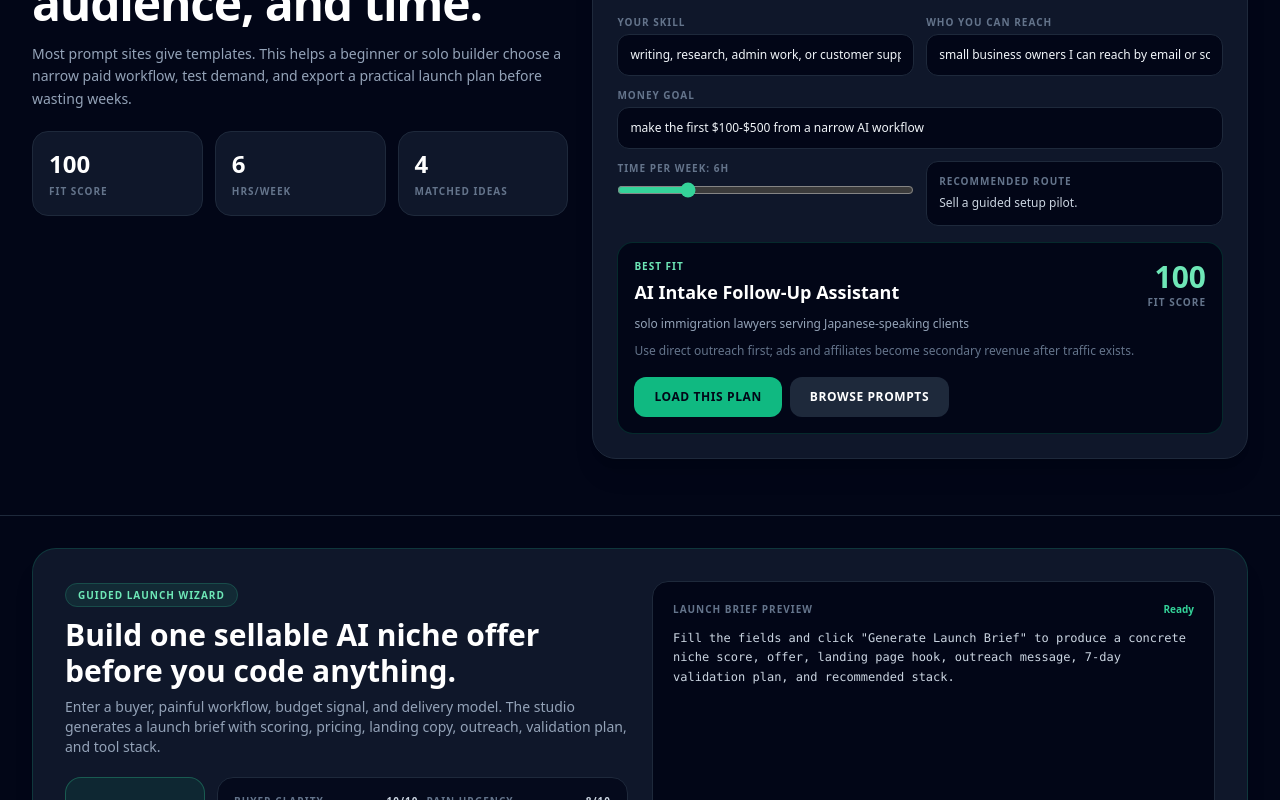
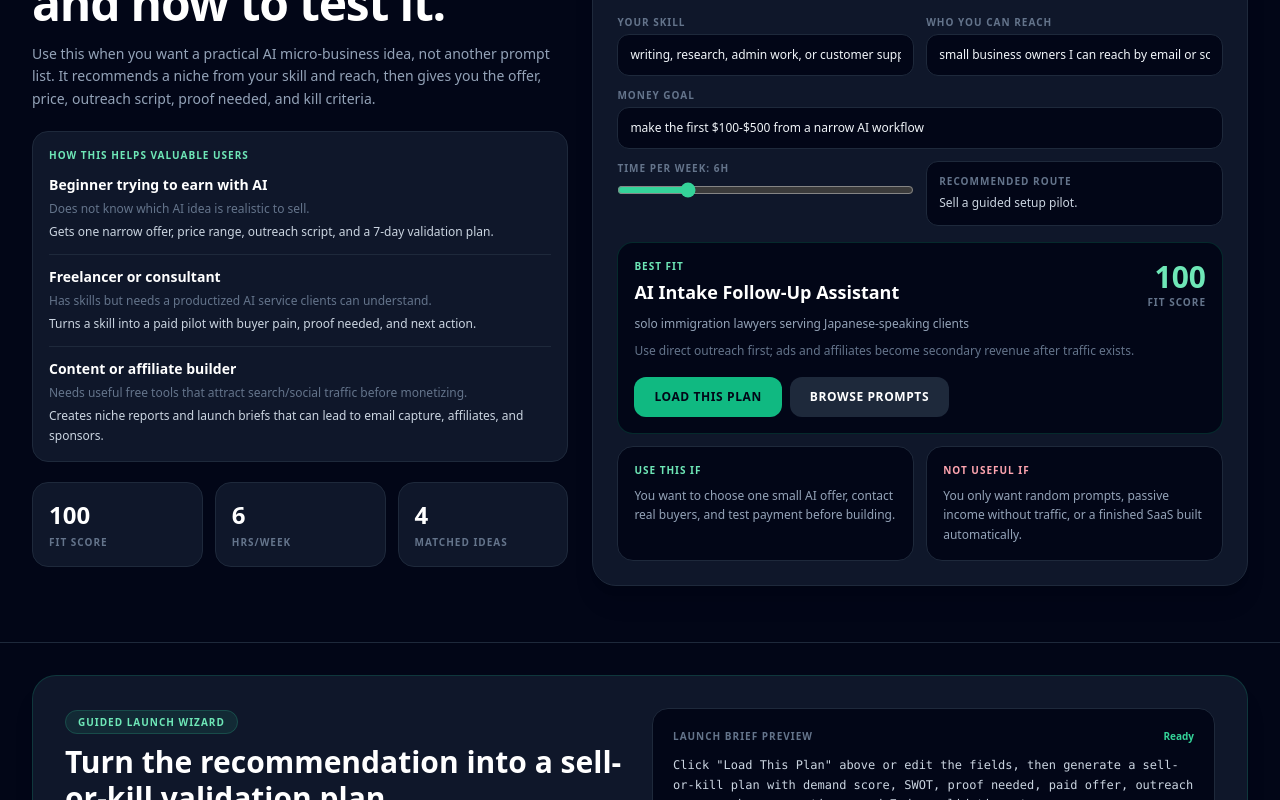
Before and after one commit to LearnFromSiran/niche-ai-prompt-library, a React (Vite) app: page / in a window 1280 px wide. Shown: the part 340-1140 px from the top of the page. Built offline with nearby package versions, Linux system fonts and the light colour scheme.

Commit message:
Clarify user value proposition

```diff
--- a/src/App.tsx
+++ b/src/App.tsx
@@ -323,6 +323,24 @@ const USER_NEED_PATHS = [
     defaultSkill: 'automation setup, writing, spreadsheets, SOPs, or client communication',
     defaultAudience: 'clinics, realtors, cleaning companies, restaurants, tutors, or law offices',
     defaultGoal: 'find one business workflow worth paying for monthly'
+  }
+];
+
+const USER_VALUE_MAP = [
+  {
+    user: 'Beginner trying to earn with AI',
+    problem: 'Does not know which AI idea is realistic to sell.',
+    result: 'Gets one narrow offer, price range, outreach script, and a 7-day validation plan.'
+  },
+  {
+    user: 'Freelancer or consultant',
+    problem: 'Has skills but needs a productized AI service clients can understand.',
+    result: 'Turns a skill into a paid pilot with buyer pain, proof needed, and next action.'
+  },
+  {
+    user: 'Content or affiliate builder',
+    problem: 'Needs useful free tools that attract search/social traffic before monetizing.',
+    result: 'Creates niche reports and launch briefs that can lead to email capture, affiliates, and sponsors.'
   }
 ];
 
@@ -1516,11 +1534,23 @@ Add a final section asking the AI to produce "assumptions, risks, and next best
               </span>
               <div>
                 <h2 className="text-3xl md:text-5xl font-black tracking-tight leading-tight">
-                  Find an AI offer that fits your skill, audience, and time.
+                  Decide what AI service to sell, who to sell it to, and how to test it.
                 </h2>
                 <p className="mt-4 text-sm text-slate-400 leading-relaxed max-w-xl">
-                  Most prompt sites give templates. This helps a beginner or solo builder choose a narrow paid workflow, test demand, and export a practical launch plan before wasting weeks.
+                  Use this when you want a practical AI micro-business idea, not another prompt list. It recommends a niche from your skill and reach, then gives you the offer, price, outreach script, proof needed, and kill criteria.
                 </p>
+              </div>
+              <div className="bg-slate-900 border border-slate-800 rounded-2xl p-4">
+                <div className="text-[10px] font-black uppercase tracking-widest text-emerald-300 mb-3">How this helps valuable users</div>
+                <div className="space-y-3">
+                  {USER_VALUE_MAP.map(item => (
+                    <div key={item.user} className="border-t border-slate-800 pt-3 first:border-t-0 first:pt-0">
+                      <h3 className="text-sm font-black text-white">{item.user}</h3>
+                      <p className="text-xs text-slate-500 mt-1 leading-relaxed">{item.problem}</p>
+                      <p className="text-xs text-slate-300 mt-1 leading-relaxed">{item.result}</p>
+                    </div>
+                  ))}
+                </div>
               </div>
               <div className="grid grid-cols-3 gap-3">
                 {[
@@ -1610,6 +1640,16 @@ Add a final section asking the AI to produce "assumptions, risks, and next best
                   </button>
                 </div>
               </div>
+              <div className="mt-3 grid grid-cols-1 sm:grid-cols-2 gap-3">
+                <div className="bg-slate-950 border border-slate-800 rounded-2xl p-4">
+                  <div className="text-[10px] font-black uppercase tracking-widest text-emerald-300">Use this if</div>
+                  <p className="text-xs text-slate-400 mt-2 leading-relaxed">You want to choose one small AI offer, contact real buyers, and test payment before building.</p>
+                </div>
+                <div className="bg-slate-950 border border-slate-800 rounded-2xl p-4">
+                  <div className="text-[10px] font-black uppercase tracking-widest text-rose-300">Not useful if</div>
+                  <p className="text-xs text-slate-400 mt-2 leading-relaxed">You only want random prompts, passive income without traffic, or a finished SaaS built automatically.</p>
+                </div>
+              </div>
             </div>
           </div>
         </section>
@@ -1629,9 +1669,9 @@ Add a final section asking the AI to produce "assumptions, risks, and next best
                   <span className="bg-emerald-400/10 text-emerald-300 font-extrabold text-[10px] uppercase tracking-widest px-3 py-1 rounded-full border border-emerald-400/20">
                     Guided launch wizard
                   </span>
-                  <h3 className="text-2xl md:text-3xl font-black mt-3 mb-2">Build one sellable AI niche offer before you code anything.</h3>
+                  <h3 className="text-2xl md:text-3xl font-black mt-3 mb-2">Turn the recommendation into a sell-or-kill validation plan.</h3>
                   <p className="text-slate-400 text-xs md:text-sm max-w-xl leading-relaxed">
-                    Enter a buyer, painful workflow, budget signal, and delivery model. The studio generates a launch brief with scoring, pricing, landing copy, outreach, validation plan, and tool stack.
+                    Load a recommendation or enter your own buyer. The studio tells you if the idea is worth testing, what proof to collect, what to sell first, and when to stop.
                   </p>
                 </div>
 
@@ -1737,7 +1777,7 @@ Add a final section asking the AI to produce "assumptions, risks, and next best
                   <span className="text-[10px] font-black text-emerald-400">{launchBrief ? 'Generated' : 'Ready'}</span>
                 </div>
                 <pre className="whitespace-pre-wrap text-xs leading-relaxed text-slate-300 font-mono">
-                  {launchBrief || 'Fill the fields and click "Generate Launch Brief" to produce a concrete niche score, offer, landing page hook, outreach message, 7-day validation plan, and recommended stack.'}
+                  {launchBrief || 'Click "Load This Plan" above or edit the fields, then generate a sell-or-kill plan with demand score, SWOT, proof needed, paid offer, outreach message, buyer questions, and 7-day validation steps.'}
                 </pre>
               </div>
             </div>
```
